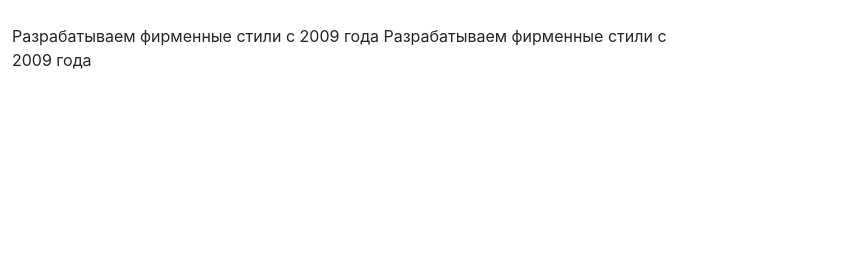
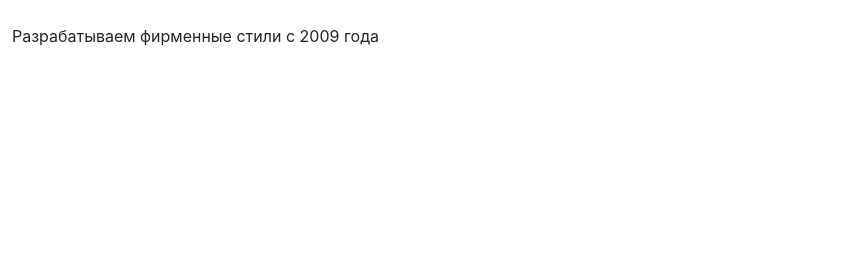
Before and after one commit to svvchnko/freecreative, a plain HTML site: page index.html in a window 1280 px wide. Shown: the top 280 px of the page, 189-1035 px from the left. Drawn offline with nearby package versions, Linux system fonts and the light colour scheme.

Commit message:
fixing header

```diff
--- a/index.html
+++ b/index.html
@@ -18,7 +18,7 @@
                         <img src="images/logo.svg" alt="Free-logo">
                     </a>
                     <p class="mb-0">
-                        Разрабатываем фирменные стили с 2009 года Разрабатываем фирменные стили с 2009 года
+                        Разрабатываем фирменные стили с 2009 года
                     </p>
                     <button class="navbar-toggler" type="button" data-toggle="collapse" data-target="#navbarSupportedContent"
                         aria-controls="navbarSupportedContent" aria-expanded="false" aria-label="Toggle navigation">
```
